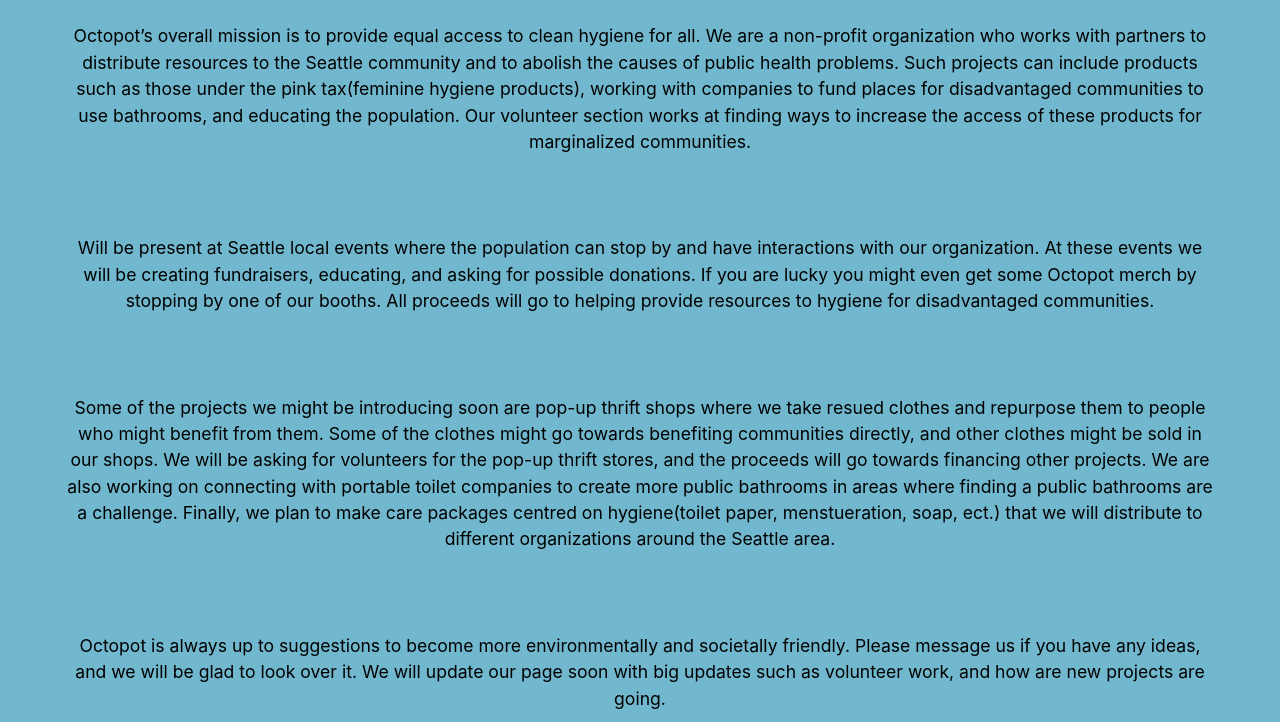
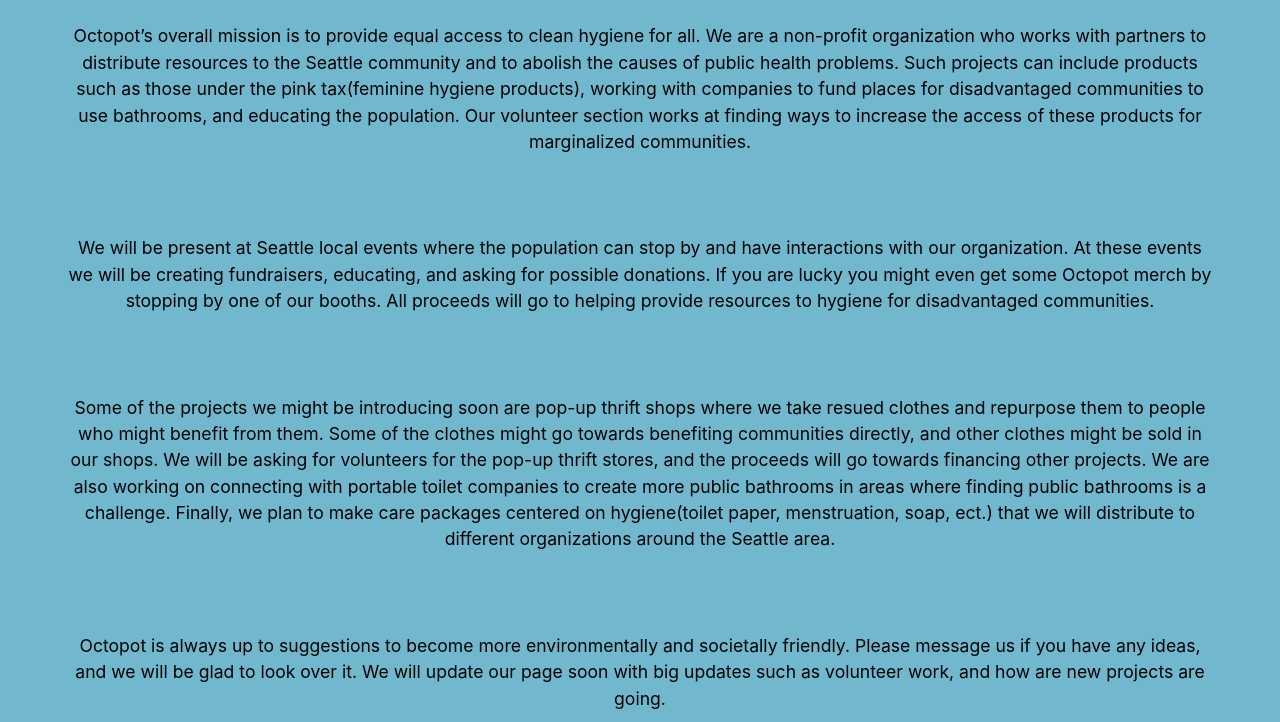
Before and after one commit to looshin/Octopot, a Flask app: page /OctopotAbout in a window 1280 px wide. Shown: the part 919-1641 px from the top of the page. Run offline with Flask 3, Linux system fonts and the light colour scheme.

Commit message:
Update OctopotAbout.html

```diff
--- a/WebPromo/templates/OctopotAbout.html
+++ b/WebPromo/templates/OctopotAbout.html
@@ -39,11 +39,11 @@
             </p>
         </div>
         <div class="hidden">
-            <p id="word2">Will be present at Seattle local events where the population can stop by and have interactions with our organization. At these events we will be creating fundraisers, educating, and asking for possible donations. If you are lucky you might even get some Octopot merch by stopping by one of our booths. All proceeds will go to helping provide resources to hygiene for disadvantaged communities.
+            <p id="word2">We will be present at Seattle local events where the population can stop by and have interactions with our organization. At these events we will be creating fundraisers, educating, and asking for possible donations. If you are lucky you might even get some Octopot merch by stopping by one of our booths. All proceeds will go to helping provide resources to hygiene for disadvantaged communities.
             </p>
         </div>
         <div class="hidden">
-            <p id="word3">Some of the projects we might be introducing soon are pop-up thrift shops where we take resued clothes and repurpose them to people who might benefit from them. Some of the clothes might go towards benefiting communities directly, and other clothes might be sold in our shops. We will be asking for volunteers for the pop-up thrift stores, and the proceeds will go towards financing other projects. We are also working on connecting with portable toilet companies to create more public bathrooms in areas where finding a public bathrooms are a challenge. Finally, we plan to make care packages centred on hygiene(toilet paper, menstueration, soap, ect.) that we will distribute to different organizations around the Seattle area.
+            <p id="word3">Some of the projects we might be introducing soon are pop-up thrift shops where we take resued clothes and repurpose them to people who might benefit from them. Some of the clothes might go towards benefiting communities directly, and other clothes might be sold in our shops. We will be asking for volunteers for the pop-up thrift stores, and the proceeds will go towards financing other projects. We are also working on connecting with portable toilet companies to create more public bathrooms in areas where finding public bathrooms is a challenge. Finally, we plan to make care packages centered on hygiene(toilet paper, menstruation, soap, ect.) that we will distribute to different organizations around the Seattle area.
             </p>
         </div>
         <div class="hidden">
```
